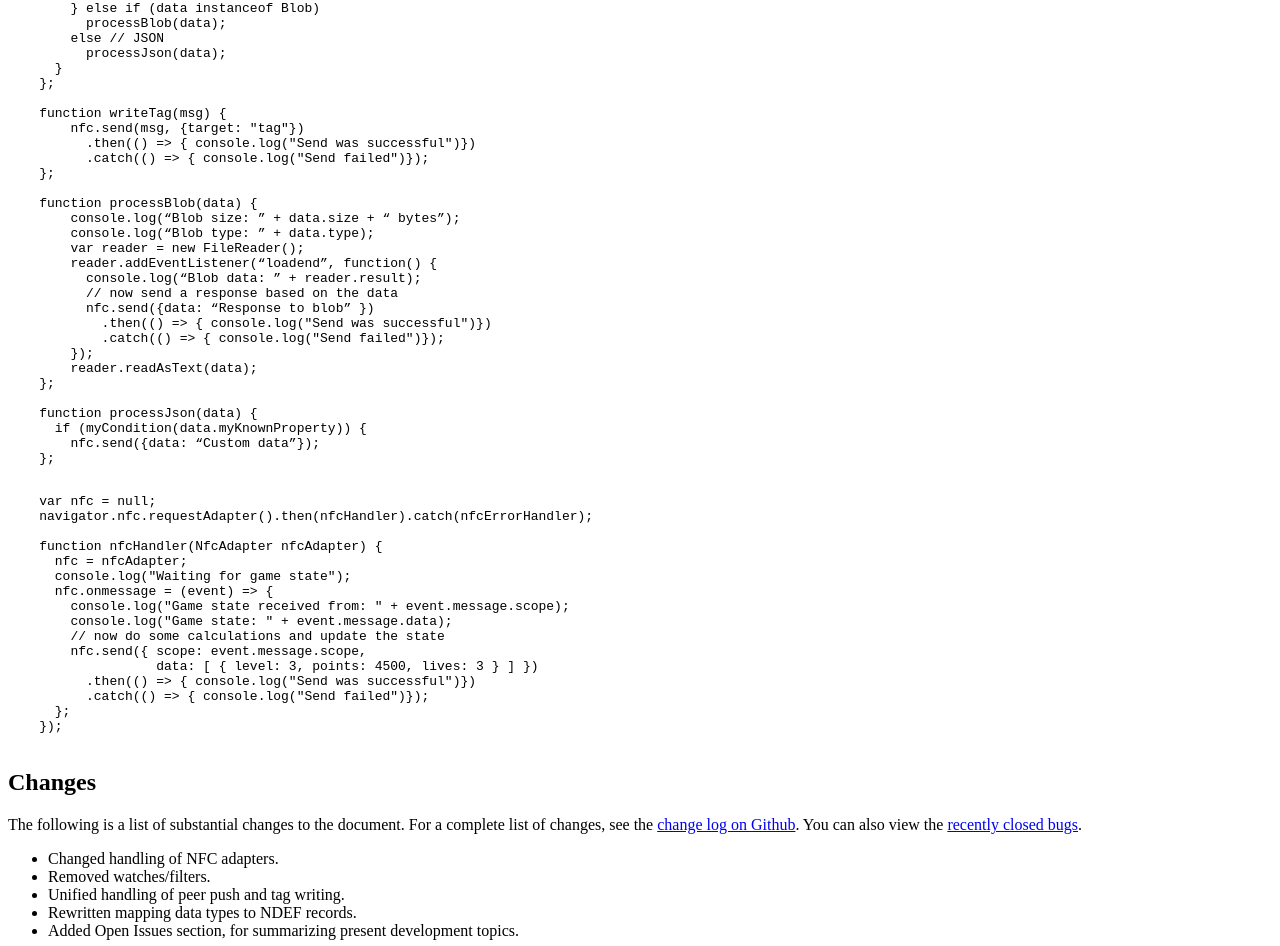
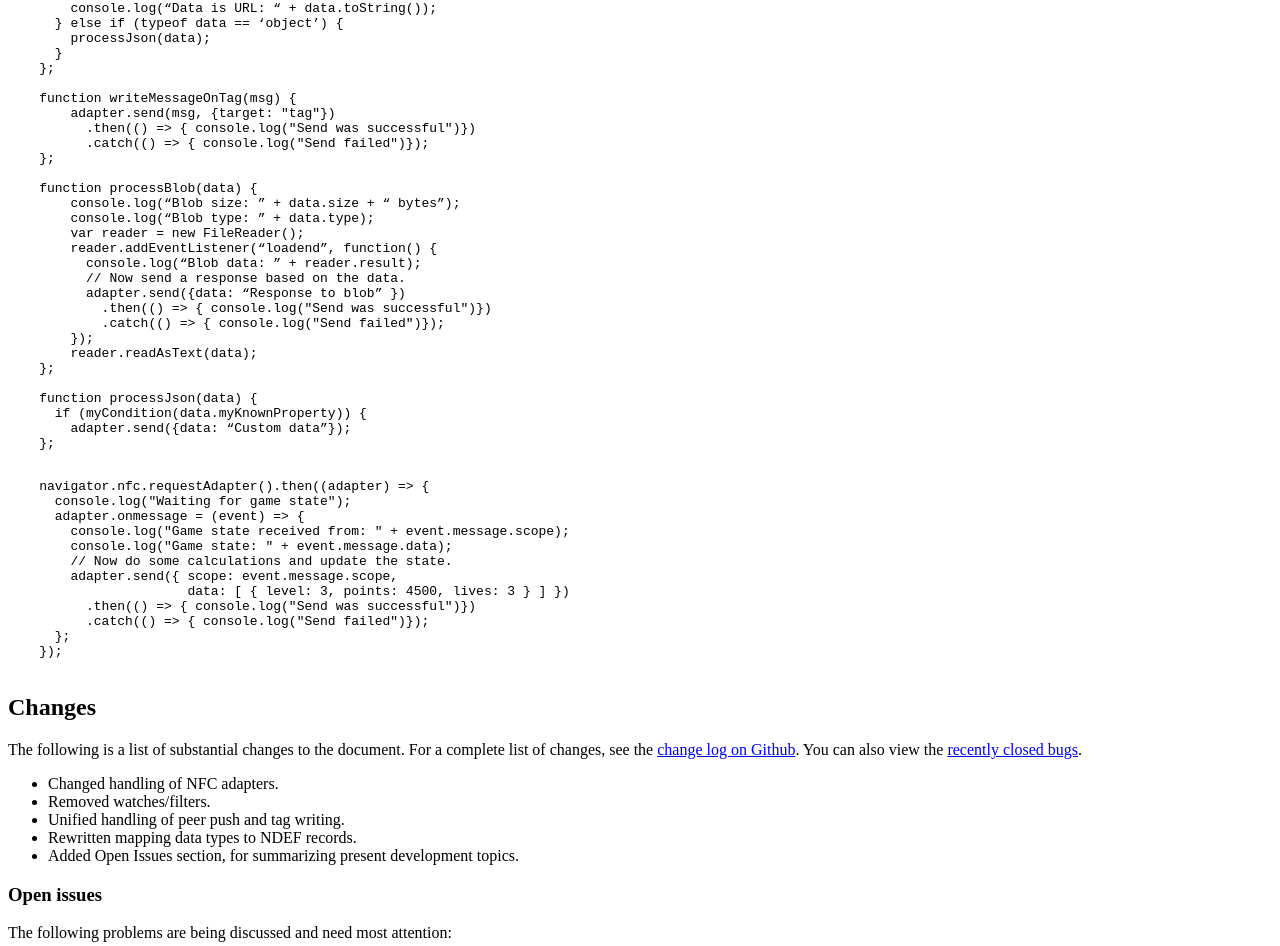
Before and after one commit to w3c/web-nfc, a plain HTML site: page index.html in a window 1280 px wide. Shown: the part 7402-8348 px from the top of the page. Drawn offline with Linux system fonts and the light colour scheme.

Commit message:
Updated examples

```diff
--- a/index.html
+++ b/index.html
@@ -1063,44 +1063,43 @@
   </p>
   <pre title="Check permissions for NFC"
        class="example highlight">
-    navigator.permissions.query({name:'nfc'}).then(function(result) {
+    navigator.permissions.query({name: 'nfc'}).then((result) => {
         if (result.status == 'granted') {
-          enableNfcUseCase();  // do things here
+          enableNfcUseCase();  // Do things here.
         } else if (result.status == 'prompt') {
-          // the user agent will prompt
+          // The user agent will prompt.
         }
         // Otherwise don't do anything since it will fail.
       });
   </pre>
   <pre title="Read and write tag" class="example highlight">
-    var nfc = null;
-    navigator.nfc.requestAdapter().then(nfcHandler).catch(nfcErrorHandler);
-
-    function nfcHandler(NfcAdapter nfcAdapter) {
-      nfc = nfcAdapter;
-      nfc.onmessage = nfcReceiver;
+    var adapter = null;
+    navigator.nfc.requestAdapter().then((nfcAdapter) => {
+      adapter = nfcAdapter;
+      adapter.onmessage = onMessage;
     };
 
-    function nfcReceiver(evt) {
-      console.log("NDEF message received from scope " + evt.message.scope);
-      var data = evt.message.data;
+    function onMessage(event) {
+      console.log("NDEF message received from scope " + event.message.scope);
+      var data = event.message.data;
+
       if (!data) { // empty tag
-          writeTag({data: “Initializing a passive tag”});
-      } else if (typeof data == ‘string’) {
+        writeMessageOnTag({data: “Initializing a passive tag”});
+      }
+
+      if (typeof data == ‘string’) {
         console.log(“Data is string: “ + data);
-        return;
+      } else if (data instanceof Blob) {
+        processBlob(data);
+      } else if (data instanceof URL) {
+        console.log(“Data is URL: “ + data.toString());
       } else if (typeof data == ‘object’) {
-        if (data instanceof URL) {
-          console.log(“Data is URL: “ + data.toString());
-        } else if (data instanceof Blob)
-          processBlob(data);
-        else // JSON
-          processJson(data);
+        processJson(data);
       }
     };
 
-    function writeTag(msg) {
-        nfc.send(msg, {target: "tag"})
+    function writeMessageOnTag(msg) {
+        adapter.send(msg, {target: "tag"})
           .then(() => { console.log("Send was successful")})
           .catch(() => { console.log("Send failed")});
     };
@@ -1111,8 +1110,8 @@
         var reader = new FileReader();
         reader.addEventListener(“loadend”, function() {
           console.log(“Blob data: ” + reader.result);
-          // now send a response based on the data
-          nfc.send({data: “Response to blob” })
+          // Now send a response based on the data.
+          adapter.send({data: “Response to blob” })
             .then(() => { console.log("Send was successful")})
             .catch(() => { console.log("Send failed")});
         });
@@ -1121,23 +1120,19 @@
 
     function processJson(data) {
       if (myCondition(data.myKnownProperty)) {
-        nfc.send({data: “Custom data”});
+        adapter.send({data: “Custom data”});
     };
   </pre>
   <pre title="Save and restore game progress with another device"
        class="example highlight">
-    var nfc = null;
-    navigator.nfc.requestAdapter().then(nfcHandler).catch(nfcErrorHandler);
-
-    function nfcHandler(NfcAdapter nfcAdapter) {
-      nfc = nfcAdapter;
+    navigator.nfc.requestAdapter().then((adapter) => {
       console.log("Waiting for game state");
-      nfc.onmessage = (event) => {
+      adapter.onmessage = (event) => {
         console.log("Game state received from: " + event.message.scope);
         console.log("Game state: " + event.message.data);
-        // now do some calculations and update the state
-        nfc.send({ scope: event.message.scope,
-                   data: [ { level: 3, points: 4500, lives: 3 } ] })
+        // Now do some calculations and update the state.
+        adapter.send({ scope: event.message.scope,
+                       data: [ { level: 3, points: 4500, lives: 3 } ] })
           .then(() => { console.log("Send was successful")})
           .catch(() => { console.log("Send failed")});
       };
```
